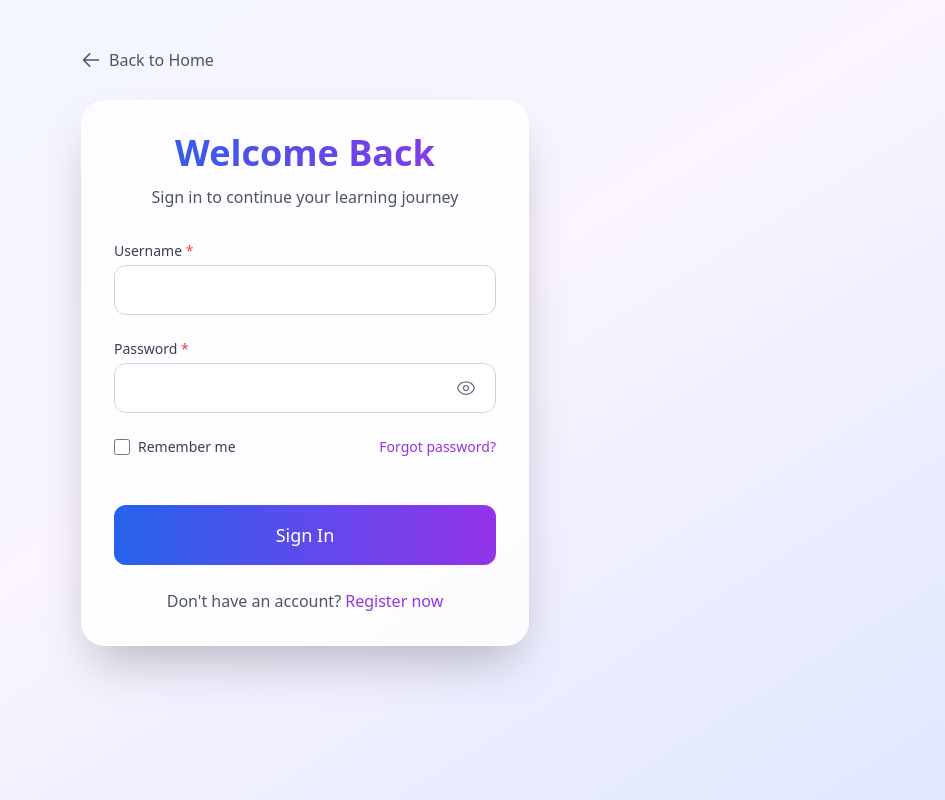
After one commit to josh-zanecoder/AcademiaX, a Django app: page /login/ in a window 1280 px wide. The commit adds this page. Shown: the whole page, without its empty margins (335-1280 px from the left). Run offline with Django 5.2, Linux system fonts and the light colour scheme; some libraries are stand-ins or nearby versions.

Commit message:
student login page

```diff
--- a/myapp/templates/index.html
+++ b/myapp/templates/index.html
@@ -98,7 +98,7 @@
                             <a href="#" class="text-gray-700 hover:text-indigo-600">Courses</a>
                             <a href="#" class="text-gray-700 hover:text-indigo-600">About</a>
                             <a href="#" class="text-gray-700 hover:text-indigo-600">Contact</a>
-                            <a href="#"
+                            <a href="{% url 'login' %}"
                                class="inline-flex items-center justify-center px-4 py-2 border border-transparent rounded-md shadow-sm text-sm font-medium text-white bg-indigo-600 hover:bg-indigo-700 focus:outline-none focus:ring-2 focus:ring-offset-2 focus:ring-indigo-500 transition-all duration-200">
                                 Sign In
                             </a>
--- /dev/null
+++ b/myapp/templates/login.html
@@ -0,0 +1,183 @@
+{% load static %}
+<!DOCTYPE html>
+<html lang="en">
+<head>
+    <meta charset="UTF-8">
+    <meta name="viewport" content="width=device-width, initial-scale=1.0">
+    <meta name="description" content="Sign in to your AcademiaX account to continue your learning journey.">
+    <title>Sign In - AcademiaX</title>
+    <!-- Add favicon -->
+    <link rel="icon" type="image/x-icon" href="{% static 'favicon/favicon.ico' %}">
+    <script src="https://cdn.tailwindcss.com"></script>
+    <!-- Add SweetAlert2 -->
+    <script src="https://cdn.jsdelivr.net/npm/sweetalert2@11"></script>
+</head>
+<body class="bg-gradient-to-br from-blue-50 via-purple-50 to-indigo-100 min-h-screen py-12 px-4 sm:px-6 lg:px-8">
+    <!-- Back Arrow -->
+    <div class="max-w-md mx-auto mb-6">
+        <a href="{% url 'index' %}" class="inline-flex items-center text-gray-600 hover:text-purple-600 transition-colors duration-300">
+            <svg xmlns="http://www.w3.org/2000/svg" fill="none" viewBox="0 0 24 24" stroke-width="2" stroke="currentColor" class="w-5 h-5 mr-2">
+                <path stroke-linecap="round" stroke-linejoin="round" d="M10.5 19.5L3 12m0 0l7.5-7.5M3 12h18" />
+            </svg>
+            Back to Home
+        </a>
+    </div>
+
+    <div class="max-w-md mx-auto">
+        <!-- Form Container -->
+        <div class="bg-white/80 backdrop-blur-lg rounded-3xl shadow-2xl p-8 border border-white/20">
+            <!-- Header -->
+            <div class="text-center mb-8">
+                <h2 class="text-4xl font-bold bg-gradient-to-r from-blue-600 to-purple-600 bg-clip-text text-transparent pb-1">
+                    Welcome Back
+                </h2>
+                <p class="text-gray-600 mt-2">Sign in to continue your learning journey</p>
+            </div>
+
+            <!-- Login Form -->
+            <form class="space-y-6" id="loginForm" onsubmit="handleLogin(event)">
+                {% csrf_token %}
+
+                <div class="space-y-6">
+                    <div class="group">
+                        <label class="block text-sm font-medium text-gray-700 mb-1" for="username">
+                            Username <span class="text-red-500">*</span>
+                        </label>
+                        <input type="text" id="username" name="username" required
+                            class="w-full px-4 py-3 border border-gray-300 rounded-xl focus:ring-2 focus:ring-purple-500 focus:border-purple-500 transition-all duration-300 outline-none group-hover:border-purple-400">
+                    </div>
+
+                    <div class="group">
+                        <label class="block text-sm font-medium text-gray-700 mb-1" for="password">
+                            Password <span class="text-red-500">*</span>
+                        </label>
+                        <div class="relative">
+                            <input type="password" id="password" name="password" required
+                                class="w-full px-4 py-3 border border-gray-300 rounded-xl focus:ring-2 focus:ring-purple-500 focus:border-purple-500 transition-all duration-300 outline-none group-hover:border-purple-400">
+                            <button type="button"
+                                onclick="togglePassword()"
+                                aria-label="Toggle password visibility"
+                                class="absolute right-3 top-1/2 transform -translate-y-1/2 text-gray-500 hover:text-purple-600 transition-colors duration-300 p-2">
+                                <svg xmlns="http://www.w3.org/2000/svg" fill="none" viewBox="0 0 24 24" stroke-width="1.5"
+                                    stroke="currentColor" class="w-5 h-5" id="eyeIcon"
+                                    aria-hidden="true">
+                                    <path stroke-linecap="round" stroke-linejoin="round"
+                                        d="M2.036 12.322a1.012 1.012 0 010-.639C3.423 7.51 7.36 4.5 12 4.5c4.638 0 8.573 3.007 9.963 7.178.07.207.07.431 0 .639C20.577 16.49 16.64 19.5 12 19.5c-4.638 0-8.573-3.007-9.963-7.178z" />
+                                    <path stroke-linecap="round" stroke-linejoin="round" d="M15 12a3 3 0 11-6 0 3 3 0 016 0z" />
+                                </svg>
+                            </button>
+                        </div>
+                    </div>
+
+                    <div class="flex items-center justify-between">
+                        <div class="flex items-center">
+                            <input type="checkbox" id="remember" name="remember"
+                                class="h-4 w-4 text-purple-600 focus:ring-purple-500 border-gray-300 rounded">
+                            <label class="ml-2 block text-sm text-gray-700" for="remember">
+                                Remember me
+                            </label>
+                        </div>
+                        <a href="#" class="text-sm text-purple-600 hover:text-purple-800 font-medium">
+                            Forgot password?
+                        </a>
+                    </div>
+                </div>
+
+                <!-- Submit Button -->
+                <div class="pt-6">
+                    <button type="submit"
+                        class="w-full bg-gradient-to-r from-blue-600 to-purple-600 text-white py-4 px-6 rounded-xl font-medium text-lg hover:shadow-lg hover:scale-[1.02] focus:scale-[0.98] transform transition-all duration-200 focus:outline-none focus:ring-2 focus:ring-purple-500 focus:ring-offset-2">
+                        Sign In
+                    </button>
+                </div>
+
+                <!-- Registration Link -->
+                <div class="text-center mt-6">
+                    <p class="text-gray-600">
+                        Don't have an account?
+                        <a href="{% url 'registration' %}" class="text-purple-600 hover:text-purple-800 font-medium">
+                            Register now
+                        </a>
+                    </p>
+                </div>
+            </form>
+        </div>
+    </div>
+
+    <script>
+        function togglePassword() {
+            const passwordInput = document.getElementById('password');
+            const eyeIcon = document.getElementById('eyeIcon');
+
+            if (passwordInput.type === 'password') {
+                passwordInput.type = 'text';
+                eyeIcon.innerHTML = `
+                    <path stroke-linecap="round" stroke-linejoin="round" d="M3.98 8.223A10.477 10.477 0 001.934 12C3.226 16.338 7.244 19.5 12 19.5c.993 0 1.953-.138 2.863-.395M6.228 6.228A10.45 10.45 0 0112 4.5c4.756 0 8.773 3.162 10.065 7.498a10.523 10.523 0 01-4.293 5.774M6.228 6.228L3 3m3.228 3.228l3.65 3.65m7.894 7.894L21 21m-3.228-3.228l-3.65-3.65m0 0a3 3 0 10-4.243-4.243m4.242 4.242L9.88 9.88" />
+                `;
+            } else {
+                passwordInput.type = 'password';
+                eyeIcon.innerHTML = `
+                    <path stroke-linecap="round" stroke-linejoin="round" d="M2.036 12.322a1.012 1.012 0 010-.639C3.423 7.51 7.36 4.5 12 4.5c4.638 0 8.573 3.007 9.963 7.178.07.207.07.431 0 .639C20.577 16.49 16.64 19.5 12 19.5c-4.638 0-8.573-3.007-9.963-7.178z" />
+                    <path stroke-linecap="round" stroke-linejoin="round" d="M15 12a3 3 0 11-6 0 3 3 0 016 0z" />
+                `;
+            }
+        }
+
+        async function handleLogin(event) {
+            event.preventDefault();
+
+            const submitButton = event.target.querySelector('button[type="submit"]');
+            const originalButtonText = submitButton.innerHTML;
+            submitButton.innerHTML = 'Signing In...';
+            submitButton.disabled = true;
+
+            try {
+                const response = await fetch('/api/login/', {
+                    method: 'POST',
+                    headers: {
+                        'Content-Type': 'application/json',
+                        'X-CSRFToken': document.querySelector('[name=csrfmiddlewaretoken]').value
+                    },
+                    body: JSON.stringify({
+                        username: document.getElementById('username').value,
+                        password: document.getElementById('password').value,
+                        remember: document.getElementById('remember').checked
+                    })
+                });
+
+                const data = await response.json();
+
+                if (data.status === 'success') {
+                    await Swal.fire({
+                        icon: 'success',
+                        title: 'Welcome Back!',
+                        text: 'Signed in successfully.',
+                        confirmButtonText: 'Continue',
+                        confirmButtonColor: '#6366f1',
+                        timer: 1500,
+                        showConfirmButton: false
+                    });
+                    window.location.href = '/dashboard/';
+                } else {
+                    Swal.fire({
+                        icon: 'error',
+                        title: 'Sign In Failed',
+                        text: data.message || 'Invalid username or password.',
+                        confirmButtonColor: '#6366f1'
+                    });
+                }
+            } catch (error) {
+                Swal.fire({
+                    icon: 'error',
+                    title: 'Oops...',
+                    text: 'Something went wrong! Please try again later.',
+                    confirmButtonColor: '#6366f1'
+                });
+            } finally {
+                submitButton.innerHTML = originalButtonText;
+                submitButton.disabled = false;
+            }
+        }
+    </script>
+</body>
+</html>
--- a/myapp/urls.py
+++ b/myapp/urls.py
@@ -5,4 +5,5 @@ urlpatterns = [
     path('', views.index, name='index'),
     path('registration/', views.registration, name='registration'),
     path('api/register/', views.register_student, name='register_student'),
+    path('login/', views.login, name='login'),
 ]
--- a/myapp/views.py
+++ b/myapp/views.py
@@ -9,7 +9,10 @@ def index(request):
     return render(request, 'index.html')
 
 def registration(request):
-    return render(request, 'students/registration.html')
+    return render(request, 'registration.html')
+
+def login(request):
+    return render(request, 'login.html')
 
 @api_view(['POST'])
 def register_student(request):
```
Also changed, not shown: db.sqlite3, myapp/templates/registration.html (renamed from myapp/templates/students/registration.html).
